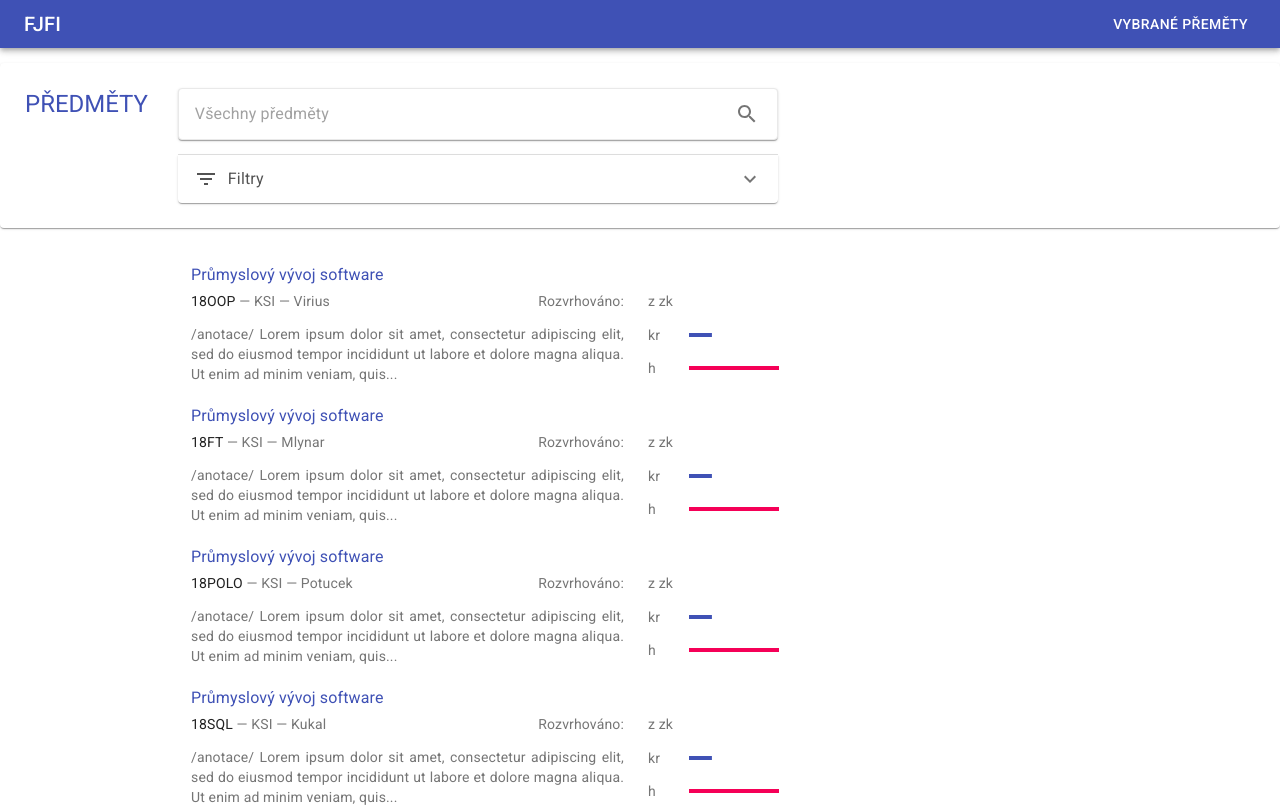
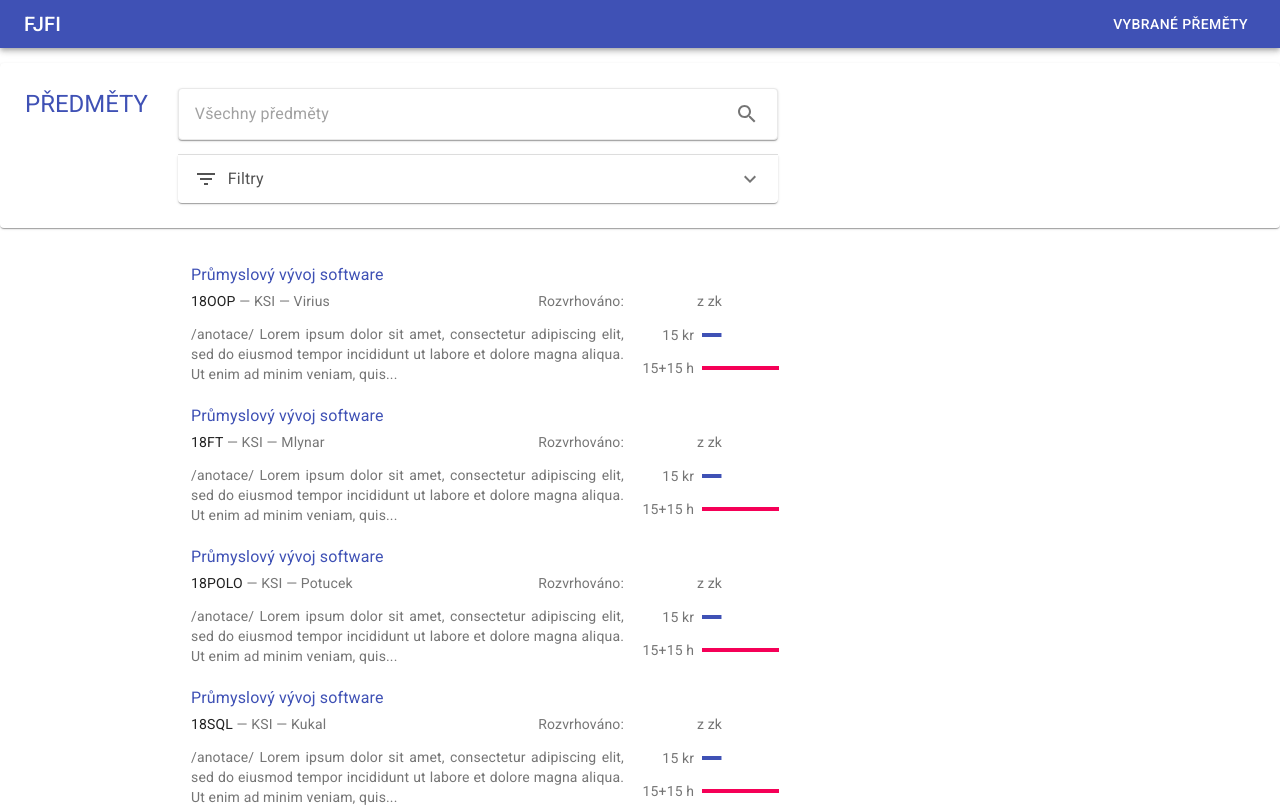
Before and after one commit to jandoubek/pvs-2020-lectures, a React (Create React App) app: page /search in a window 1280 px wide. Shown: the top 807 px of the page. Built offline with nearby package versions, Linux system fonts and the light colour scheme.

Commit message:
Added number values to credits and hours label

```diff
--- a/src/QuantityIndicator.js
+++ b/src/QuantityIndicator.js
@@ -17,33 +17,23 @@ const CustomLinearProgress = withStyles((theme) => ({
     }
 }))(LinearProgress);
 
-const QuantityIndicator = ({value, valueSecond=0, maxValue=100, color="primary", label, tooltip}) => {
+const QuantityIndicator = ({value, valueSecond=0, valueMax=100, label,
+                            labelWidth, tooltip, color="primary"}) => {
     return (
-        label ?
         <Tooltip title={tooltip}>
         <Box display="flex" alignItems="center">
-                <Box mr={1} ml={1} width={52}>
-                    {/* <Tooltip title={tooltip}>{label}</Tooltip> */}
+            <Box width={labelWidth} mr={1} textAlign="right">
                 {label}
             </Box>
             <Box width="100%">
                 <CustomLinearProgress
                     variant="buffer"
                     color={color}
-                        value={100 * value / maxValue}
-                        valueBuffer={100 * (value + valueSecond) / maxValue}
+                    value={100 * value / valueMax}
+                    valueBuffer={100 * (value + valueSecond) / valueMax}
                 />
             </Box>
         </Box>
-            </Tooltip>
-        :
-            <Tooltip title={tooltip}>
-                <CustomLinearProgress
-                    variant="buffer"
-                    color={color}
-                    value={100 * value / maxValue}
-                    valueBuffer={100 * (value + valueSecond) / maxValue}
-                />
         </Tooltip>
     );
 };
--- a/src/SubjectPreview.js
+++ b/src/SubjectPreview.js
@@ -74,6 +74,7 @@ export default SubjectPreview;
 // TODO Probably should move these definitions somewhere else in the future
 const ItemFirstLine = ({subject}) => {
     return (
+        // TODO Put real values here (katedra)
         <Typography variant="body2" gutterBottom>
             <Typography component="span" variant="body2" color="textPrimary">
                 {"18" + subject.code}
@@ -86,8 +87,9 @@ const ItemFirstLine = ({subject}) => {
 
 const ItemExamType = ({subject}) => {
     return (
-        <Box ml={1}>
-            <Typography variant="body2" color="textSecondary" align="center" component="span">{"z zk"}</Typography>
+        // TODO Put real values here (zkouska)
+        <Box textAlign="center">
+            {"z zk"}
         </Box>
     );
 };
@@ -95,6 +97,7 @@ const ItemExamType = ({subject}) => {
 
 const ItemTimetable = ({subject, align="left"}) => {
     return (
+        // TODO Put real values here (rozvrh)
         <Typography variant="body2" align={align} gutterBottom>
             {"Rozvrhováno: "}{formatDay(subject.day)}
             {subject.day === 4 ? ", úterý" : null}
@@ -106,6 +109,7 @@ const ItemTimetable = ({subject, align="left"}) => {
 
 const ItemAnnotation = ({subject}) => {
     return (
+        // TODO Put real values here (anotace)
         <Typography variant="body2" align="justify">
             /anotace/ Lorem ipsum dolor sit amet, consectetur adipiscing elit,
             sed do eiusmod tempor incididunt ut labore et dolore magna
@@ -118,12 +122,13 @@ const ItemAnnotation = ({subject}) => {
 const ItemCredits = ({subject}) => {
     return(
         <QuantityIndicator
+            // TODO Put real values here (kredity, kredity max)
             value={3}
-            maxValue={12}
+            valueMax={12 }
+            label={"15 kr"}
+            labelWidth={"7em"}
             tooltip={"3 kredity"}
-            label={
-                <Typography variant="body2" color="textSecondary" align="right" component="span">{"kr"}</Typography>
-            }
+            color="primary"
         />
     );
 };
@@ -132,14 +137,14 @@ const ItemCredits = ({subject}) => {
 const ItemHours = ({subject}) => {
     return(
         <QuantityIndicator
+            // TODO Put real values here (hodiny, hodiny cvika, hodiny max)
             value={Number(subject.length)}
             valueSecond={2}
-            maxValue={12}
+            valueMax={12}
+            label={"15+15 h"}
+            labelWidth={"7em"}
+            tooltip={"2h přednášky + 2h cvičení"}
             color="secondary"
-            tooltip={"2h přednášky + 2h cvičení"}
-            label={
-                <Typography variant="body2" color="textSecondary" align="right" component="span">{"h"}</Typography>
-            }
         />
     );
 };
```
Lines whose indentation alone changed are shown as unchanged.
